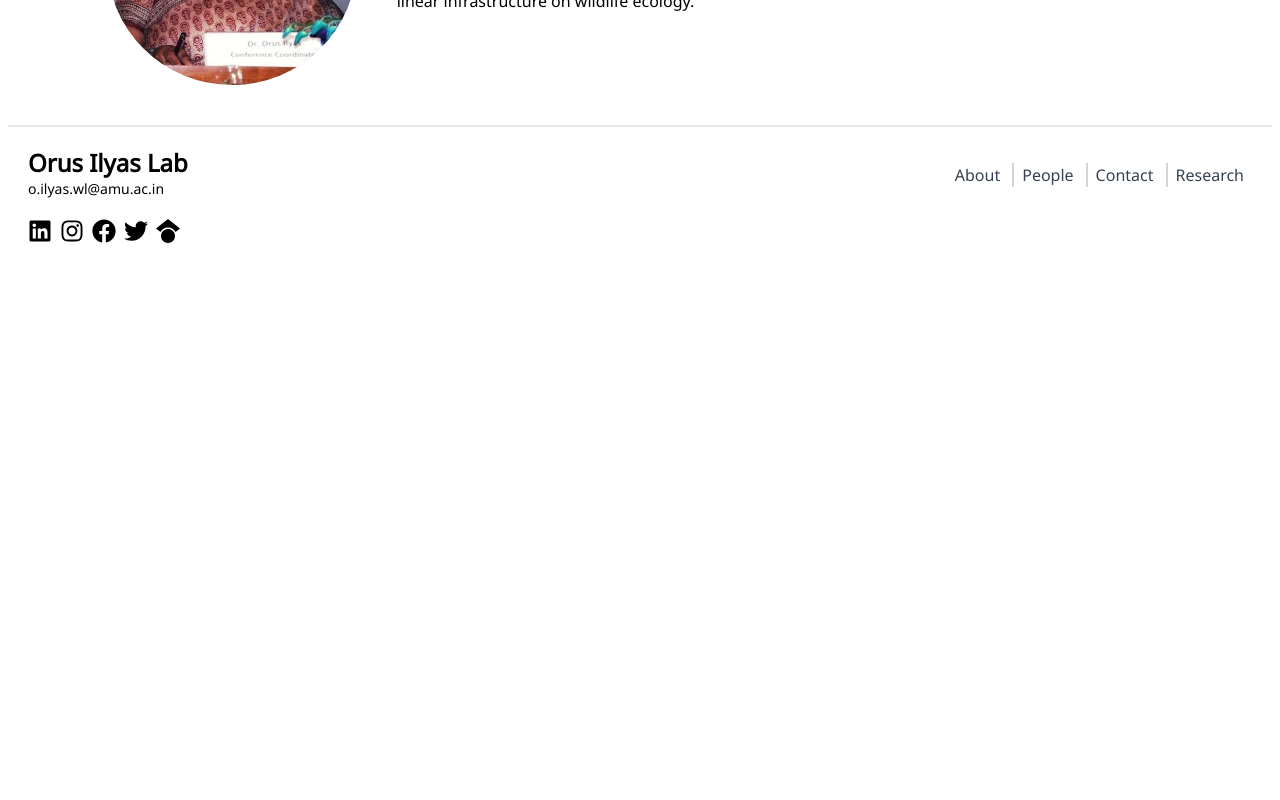
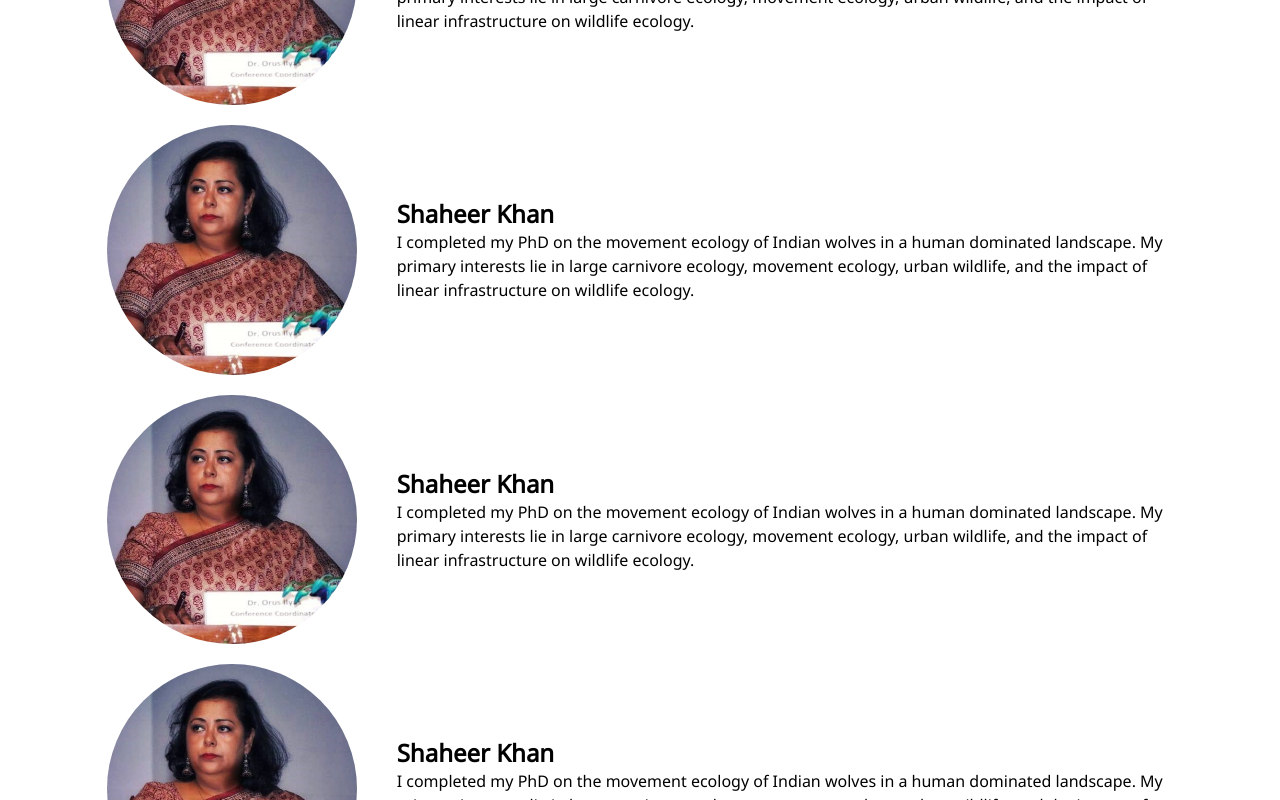
Before and after one commit to NmnSach/OrusLab, a Next.js app in the folder frontend/: page /alumnus in a window 1280 px wide. Shown: the part 340-1140 px from the top of the page. Before the commit the page ends 800 px from the top, so only its background shows below. Built offline with nearby package versions, Linux system fonts and the light colour scheme.

Commit message:
Added alumnus

```diff
--- a/frontend/app/alumnus/page.jsx
+++ b/frontend/app/alumnus/page.jsx
@@ -17,6 +17,33 @@ const page = () => {
                     movement ecology, urban wildlife, and the impact of linear infrastructure on wildlife
                     ecology."
                 />
+
+                <People
+                    imagepath="/prof.jpg"
+                    name="Shaheer Khan"
+                    description="I completed my PhD on the movement ecology of Indian wolves in a
+                    human dominated landscape. My primary interests lie in large carnivore ecology,
+                    movement ecology, urban wildlife, and the impact of linear infrastructure on wildlife
+                    ecology."
+                />
+
+                <People
+                    imagepath="/prof.jpg"
+                    name="Shaheer Khan"
+                    description="I completed my PhD on the movement ecology of Indian wolves in a
+                    human dominated landscape. My primary interests lie in large carnivore ecology,
+                    movement ecology, urban wildlife, and the impact of linear infrastructure on wildlife
+                    ecology."
+                />
+
+                <People
+                    imagepath="/prof.jpg"
+                    name="Shaheer Khan"
+                    description="I completed my PhD on the movement ecology of Indian wolves in a
+                    human dominated landscape. My primary interests lie in large carnivore ecology,
+                    movement ecology, urban wildlife, and the impact of linear infrastructure on wildlife
+                    ecology."
+                />
             </div>
         </div>
     )
--- a/frontend/app/components/Mentorship.js
+++ b/frontend/app/components/Mentorship.js
@@ -23,7 +23,7 @@ const Mentorship = () => {
 
     return (
         <div className="container mx-auto">
-            <div className="flex justify-center items-center grid grid-cols-1 md:grid-cols-2 lg:grid-cols-3 gap-4">
+            <div className="justify-center items-center grid grid-cols-1 md:grid-cols-2 lg:grid-cols-3 gap-4">
                 {blogs.map((blog) => (
                     <Card
                         key={blog._id}
--- a/frontend/app/components/People.jsx
+++ b/frontend/app/components/People.jsx
@@ -3,7 +3,7 @@ import React from 'react'
 
 const People = ({ imagepath, name, description }) => {
     return (
-        <div className='flex '>
+        <div className='flex mt-5'>
 
             <Image
                 src={imagepath}
--- a/frontend/app/research/page.jsx
+++ b/frontend/app/research/page.jsx
@@ -1,9 +1,11 @@
 import React from 'react'
+import Mentorship from '../components/Mentorship'
+
 
 const Research = () => {
     return (
-        <div>
-            Academic Work
+        <div className='mt-20'>
+            <Mentorship />
         </div>
     )
 }
```
